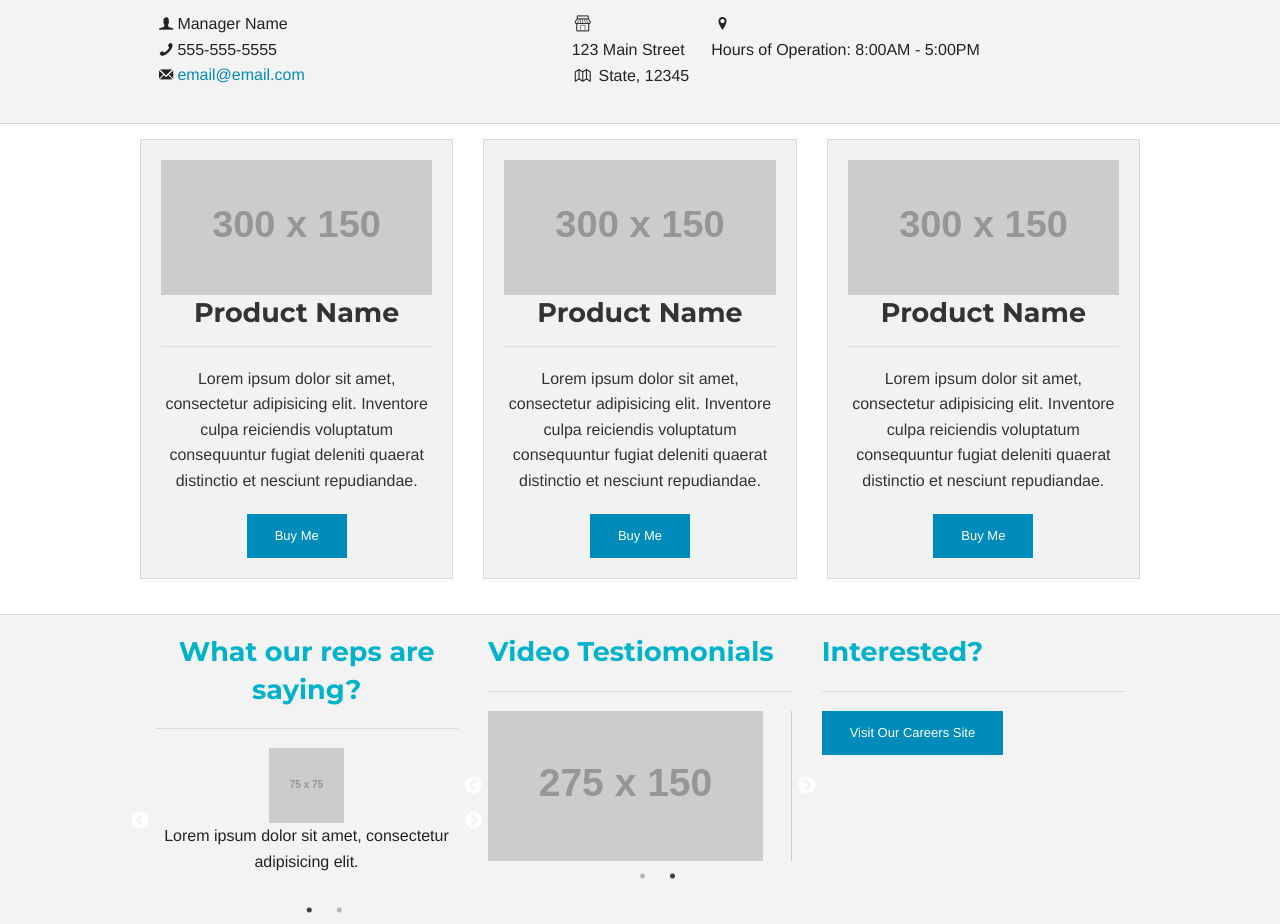
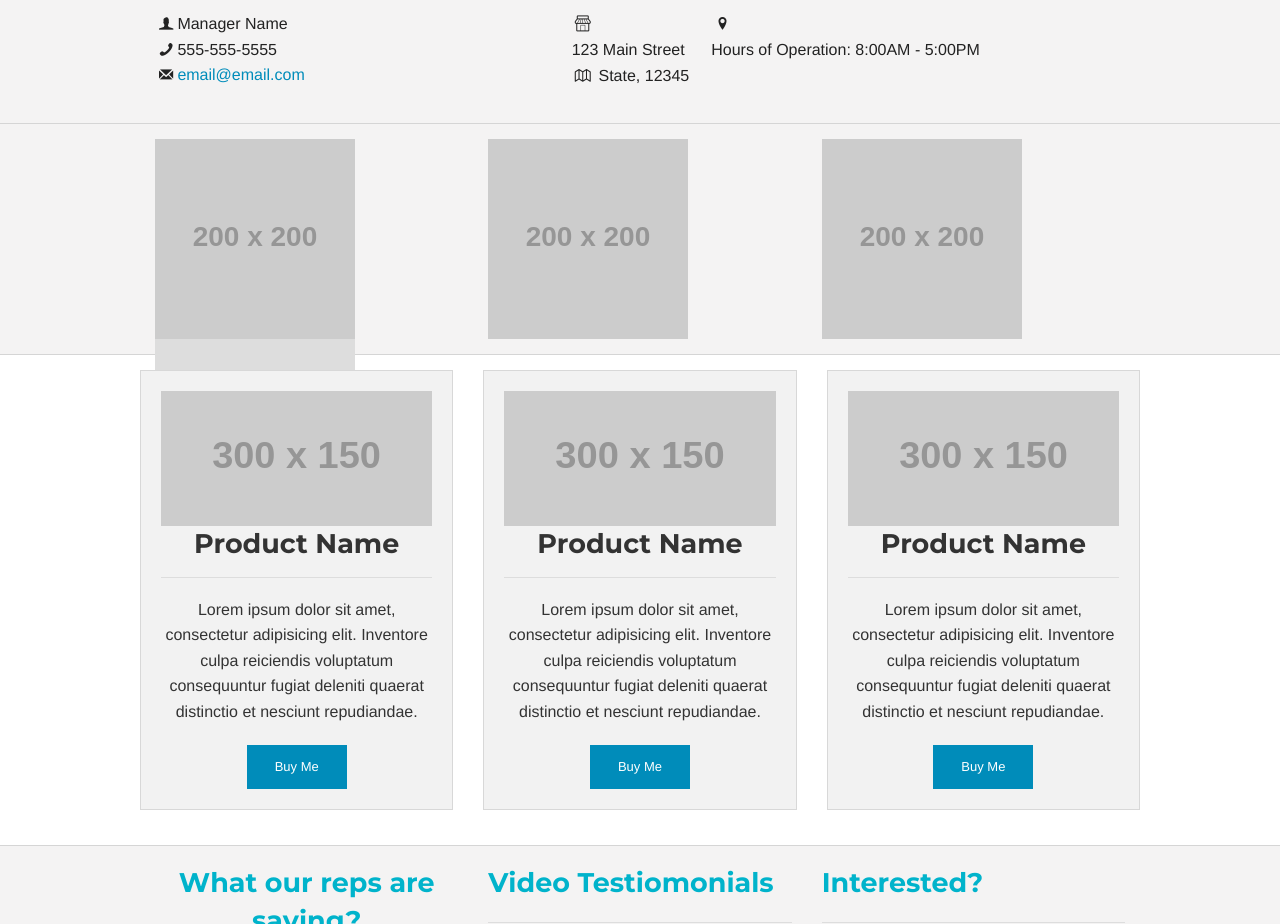
Before and after one commit to xavierharrell/eliot-office, a website: page index.html in a window 1280 px wide. Shown: the part 780-1704 px from the top of the page. Drawn offline with Linux system fonts and the light colour scheme; placeholder pictures from the web are drawn by us.

Commit message:
Initial Commit for new overlay box feature

```diff
--- a/index.html
+++ b/index.html
@@ -122,6 +122,24 @@
         </div>
       </section>
       <!-- End of Office Identification -->
+<!-- Box-rollover feature -->
+<section class="odd">
+  <div class="row">
+  <div class="small-4 medium-4 large-4 columns">
+    <img src="http://placehold.it/200x200" alt="">
+    <div class="overlay">
+    </div>
+  </div>
+  <div class="small-4 medium-4 large-4 columns">
+    <img src="http://placehold.it/200x200" alt="">
+  </div>
+  <div class="small-4 medium-4 large-4 columns">
+    <img src="http://placehold.it/200x200" alt="">
+  </div>
+</div>
+</section>
+
+<!-- End of box-rollover -->
       <!-- Featured Product -->
       <section class="even">
         <div class="row">
--- /dev/null
+++ b/scss/_overlay.scss
@@ -0,0 +1,8 @@
+.overlay{
+    position: absolute;
+    width: 200px;
+    height: 200px;
+    transition: 0.3;
+    opacity: 1;
+    background-color: #dddddd;
+}
--- a/scss/app.scss
+++ b/scss/app.scss
@@ -1,6 +1,7 @@
 @import "settings";
 @import "foundation";
 @import "structure";
+@import "overlay";
 // Or selectively include components
 // @import
 //   "foundation/components/accordion",
```
Also changed, not shown: css/app.css.
